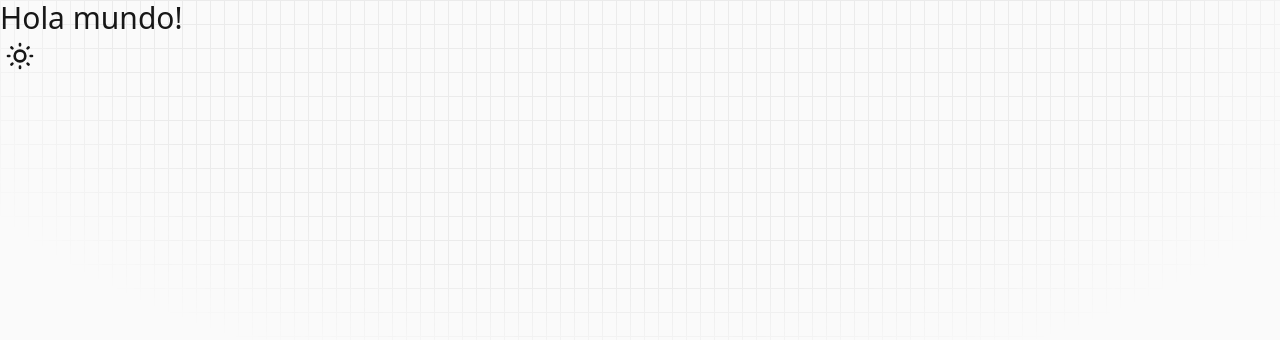
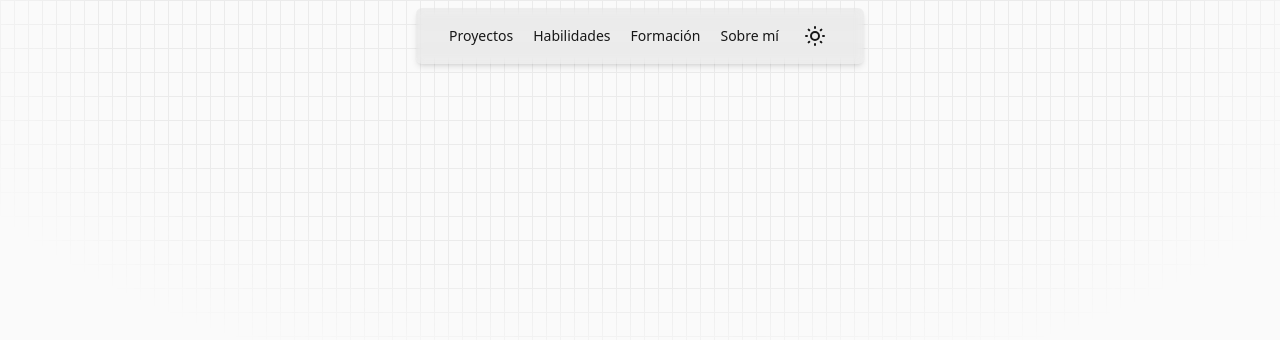
Before and after one commit to javier-rosales/portfolio, a React (Vite) app: page / in a window 1280 px wide. Shown: the top 340 px of the page. Built offline with nearby package versions, Linux system fonts and the light colour scheme.

Commit message:
Add header

```diff
--- a/src/App.jsx
+++ b/src/App.jsx
@@ -1,14 +1,11 @@
 import Background from './components/Background'
-import ThemeSwitcher from './components/ThemeSwitcher'
+import Header from './components/Header'
 
 const App = () => {
   return (
     <div>
       <Background />
-      <h1 className='text-3xl'>
-        Hola mundo!
-      </h1>
-      <ThemeSwitcher />
+      <Header />
     </div>
   )
 }
--- /dev/null
+++ b/src/components/Header.jsx
@@ -0,0 +1,27 @@
+import ThemeSwitcher from './ThemeSwitcher'
+
+const Header = () => {
+  return (
+    <header className='max-w-md mx-auto bg-[#0000000d] dark:bg-[#ffffff0f] backdrop-blur-sm shadow-md p-2 md:p-3 rounded-md'>
+      <nav className='flex gap-3 md:gap-5 justify-center items-center text-sm'>
+        <ul className='flex items-center gap-3 md:gap-5'>
+          <li className='hover:text-[#0068d6] dark:hover:text-[#52a8ff]'>
+            <a href="#">Proyectos</a>
+          </li>
+          <li className='hover:text-[#0068d6] dark:hover:text-[#52a8ff]'>
+            <a href="#">Habilidades</a>
+          </li>
+          <li className='hover:text-[#0068d6] dark:hover:text-[#52a8ff]'>
+            <a href="#">Formación</a>
+          </li>
+          <li className='hover:text-[#0068d6] dark:hover:text-[#52a8ff]'>
+            <a href="#">Sobre mí</a>
+          </li>
+        </ul>
+        <ThemeSwitcher />
+      </nav>
+    </header>
+  )
+}
+
+export default Header
--- a/src/components/ThemeSwitcher.jsx
+++ b/src/components/ThemeSwitcher.jsx
@@ -20,12 +20,12 @@ const ThemeSwitcher = () => {
   }
 
   return (
-    <label className='inline-flex justify-center items-center cursor-pointer p-1'>
+    <label className='inline-flex justify-center items-center cursor-pointer p-1 hover:text-[#0068d6] dark:hover:text-[#52a8ff]'>
       <input type='checkbox' onChange={toggleTheme} checked={theme === 'dark'} className='hidden' />
       {theme === 'dark' ? (
-        <Moon />
+        <Moon size='xs' />
       ) : (
-        <Sun />
+        <Sun size='xs' />
       )}
     </label>
   )
--- a/src/index.css
+++ b/src/index.css
@@ -3,5 +3,5 @@
 @tailwind utilities;
 
 body {
-    @apply text-[#171717] dark:text-[#ededed];
+    @apply p-2 text-[#171717] dark:text-[#ededed];
 }
```
